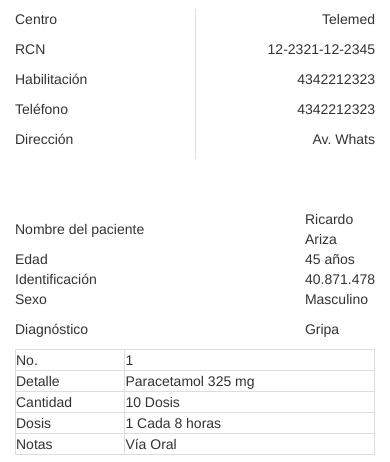
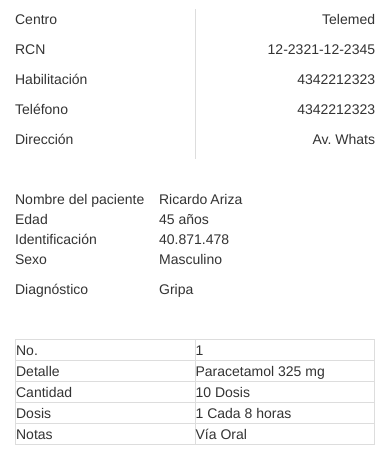
Before and after one commit to rrobles9112/maquetacion-pdf-drclick, a plain HTML site: page index-mobile.html in a window 390 px wide. Shown: the part 362-824 px from the top of the page. Drawn offline with Linux system fonts and the light colour scheme.

Commit message:
index-mobile.html completed 100%

```diff
--- a/index-mobile.html
+++ b/index-mobile.html
@@ -52,6 +52,7 @@
 
         .tabla-datos-paciente {
             margin-top: 30px;
+            margin-bottom: 30px;
             width: 100%;
         }
 
@@ -77,6 +78,7 @@
 
         .tabla-ficha {
             width: 100%;
+            margin-bottom: 20px;
         }
 
         .tabla-ficha > tbody > tr > td:nth-child(1){
@@ -211,74 +213,71 @@
 
     </table>
 
-    <div class="row">
-        <div class="col-lg-12">
-            <table class="tabla-datos-paciente">
+    <table class="tabla-datos-paciente" width="100%">
         <tr>
-                    <td style="width: 50%;" width="50%">
+            <td align="left" width="40%">
                 <span>Nombre del paciente</span>
             </td>
-                    <td style="width: 50%;" width="50%">
+            <td align="left" width="60%">
                 <span>Ricardo Ariza</span>
             </td>
         </tr>
         <tr>
-                    <td style="width: 50%;" width="50%">
+            <td align="left" width="40%">
                 <span>Edad</span>
             </td>
-                    <td style="width: 50%;" width="50%">
+            <td align="left" width="60%">
                 <span>45 años</span>
             </td>
         </tr>
         <tr>
-                    <td style="width: 100%;" width="50%">
+            <td align="left" width="40%">
                 <span>Identificación</span>
             </td>
-                    <td style="width: 100%;" width="50%">
+            <td align="left" width="60%">
                 <span> 40.871.478</span>
             </td>
         </tr>
         <tr>
-                    <td style="width: 100%;" width="50%">
+            <td align="left" width="40%">
                 <p>Sexo</p>
             </td>
-                    <td style="width: 100%;" width="50%">
+            <td align="left" width="60%">
                 <p>Masculino</p>
             </td>
         </tr>
         <tr>
-                    <td style="width: 100%;" width="50%">
+            <td align="left" width="40%">
                 <p>Diagnóstico</p>
             </td>
-                    <td style="width: 100%;" width="50%">
+            <td align="left" width="60%">
                 <p>Gripa</p>
             </td>
         </tr>
     </table>
-        </div>
-    </div>
 
 
-    <table class="table table-bordered tabla-datos-receta">
+    <table class="table table-bordered tabla-datos-receta" width="100%">
+
         <tr>
-            <td>No.</td>
-            <td>1</td>
+            <td align="left" width="50%">No.</td>
+            <td align="left" width="50%">1</td>
         </tr>
         <tr>
-            <td>Detalle</td>
-            <td>Paracetamol 325 mg</td>
+            <td align="left" width="50%">Detalle</td>
+            <td align="left" width="50%">Paracetamol 325 mg</td>
         </tr>
         <tr>
-            <td>Cantidad</td>
-            <td>10 Dosis</td>
+            <td align="left" width="50%">Cantidad</td>
+            <td align="left" width="50%">10 Dosis</td>
         </tr>
         <tr>
-            <td>Dosis</td>
-            <td>1 Cada 8 horas</td>
+            <td align="left" width="50%">Dosis</td>
+            <td align="left" width="50%">1 Cada 8 horas</td>
         </tr>
         <tr>
-            <td>Notas</td>
-            <td>Vía Oral</td>
+            <td align="left" width="50%">Notas</td>
+            <td align="left" width="50%">Vía Oral</td>
         </tr>
     </table>
 
```
Lines whose indentation alone changed are shown as unchanged.
